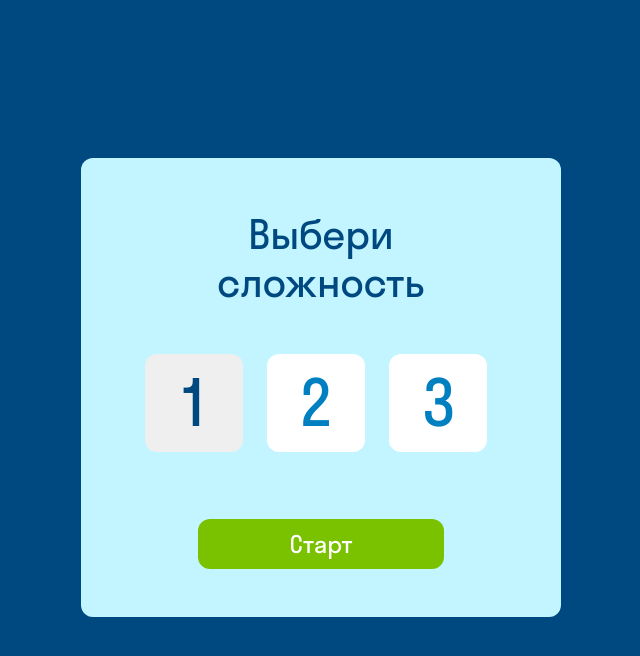
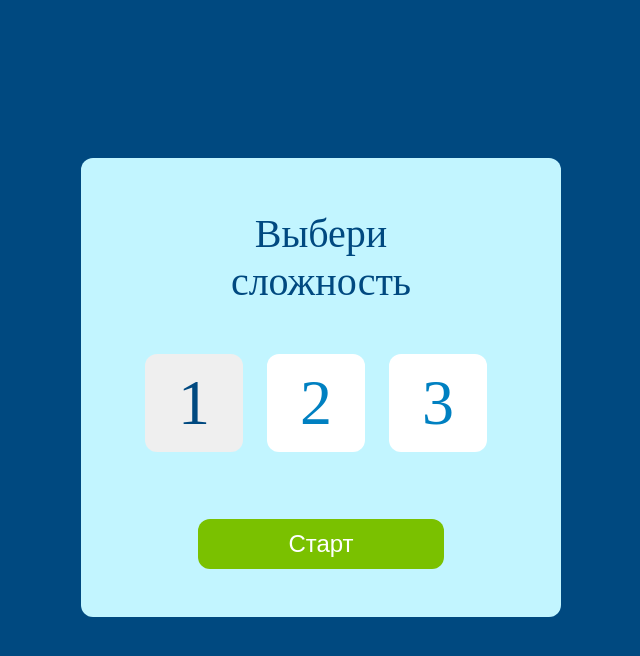
Before and after one commit to katerina751/card-games, a website built with webpack: page index.html in a window 1280 px wide. Shown: the whole page, without its empty margins (319-959 px from the left). Built offline with nearby package versions, Linux system fonts and the light colour scheme.

Commit message:
Подключение

```diff
--- a/package.json
+++ b/package.json
@@ -4,7 +4,8 @@
     "description": "",
     "main": "routes.js",
     "scripts": {
-        "dev": "webpack --mode development --watch",        "format": "prettier --write ./card-games",
+        "dev": "webpack --mode development --watch",
+        "format": "prettier --write ./card-games",
         "lint:js": "eslint ./src/**/*.js",
         "lint:css": "stylelint ./src/**/*.css",
         "lint": "npm run lint:js && npm run lint:css",
@@ -21,7 +22,7 @@
         "eslint-plugin-prettier": "^4.2.1",
         "husky": "^8.0.3",
         "prettier": "^2.8.8",
-        "stylelint": "^14.8.2",
+        "stylelint": "^14.16.1",
         "stylelint-config-prettier": "^9.0.3",
         "stylelint-config-standard": "^25.0.0",
         "stylelint-prettier": "^2.0.0",
--- a/src/style.css
+++ b/src/style.css
@@ -9,12 +9,13 @@
 }
 
 @font-face {
-    font-family: 'StratosSkyeng';
+    font-family: stratos-skyeng;
     font-style: normal;
     font-weight: 400;
     font-display: swap;
-    src: url('../assets/fonts/stratosskyengweb-regular.woff2') format('woff2');
+    src: url('../assets/fonts/stratos-skyengweb-regular.woff2') format('woff2');
 }
+
 body {
     background: #004980;
     display: flex;
@@ -34,7 +35,6 @@ body {
 }
 
 .window__title {
-    font-family: 'StratosSkyeng';
     font-style: normal;
     font-weight: 400;
     font-display: swap;
@@ -61,16 +61,16 @@ body {
     cursor: pointer;
     width: 98px;
     height: 98px;
-    background: #ffffff;
+    background: #fff;
     border-radius: 12px;
     margin-left: 12px;
     margin-right: 12px;
     border-color: transparent;
-    font-family: 'StratosSkyeng';
     font-style: normal;
     font-weight: 400;
     font-size: 64px;
     line-height: 72px;
+
     /* or 112% */
     display: flex;
     align-items: center;
@@ -78,14 +78,14 @@ body {
     color: #0080c1;
 }
 
+/* Hover */
+.window__level label:hover {
+    color: #004980;
+}
+
 /* Checked */
 .window__level input[type='radio']:checked + label {
     background: #efefef;
-    color: #004980;
-}
-
-/* Hover */
-.window__level label:hover {
     color: #004980;
 }
 
@@ -96,7 +96,6 @@ body {
     background: #7ac100;
     border-radius: 12px;
     border: 0;
-    font-family: 'StratosSkyeng';
     font-style: normal;
     font-weight: 400;
     font-size: 24px;
@@ -104,7 +103,7 @@ body {
     display: flex;
     align-items: center;
     justify-content: center;
-    color: #ffffff;
+    color: #fff;
 }
 
 .game__button:hover {
--- a/stylelintrc.yml
+++ /dev/null
@@ -1,6 +0,0 @@
-extends:
-    [
-        'stylelint-config-standard',
-        'stylelint-config-prettier',
-        'stylelint-prettier/recommended',
-    ]
```
Also changed, not shown: .stylelintrc.yml (added), assets/fonts/stratos-skyengweb-regular.woff2 (renamed from assets/fonts/stratosskyengweb-regular.woff2), 1 other file.
